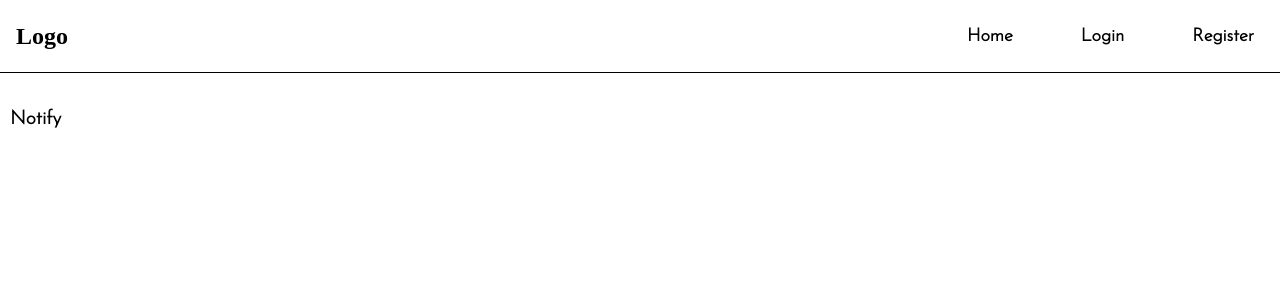
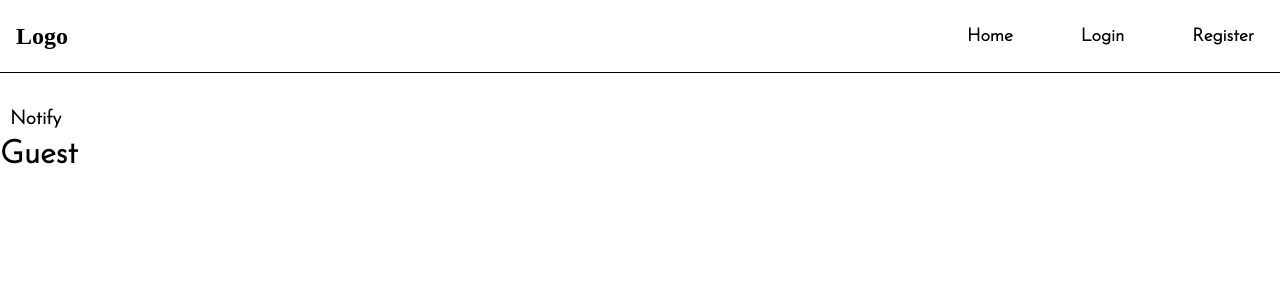
Before and after one commit to Ch1nmayH/Authentication-Frontend, a React (Create React App) app: page / in a window 1280 px wide. Shown: the top 300 px of the page. Built offline with nearby package versions, Linux system fonts and the light colour scheme; a web font is replaced by a local one.

Commit message:
display current user using useContext

```diff
--- a/src/Components/home.jsx
+++ b/src/Components/home.jsx
@@ -1,9 +1,11 @@
-import React from "react";
+import React, { useContext } from "react";
 import { toast, ToastContainer } from "react-toastify";
+import { UserContext } from "../utils/CreateContext";
 
 const customId = "custom-id-yes";
 
 const Home = () => {
+  let { user } = useContext(UserContext);
   const notify = () => {
     toast("I cannot be duplicated!", {
       toastId: customId,
@@ -14,6 +16,7 @@ const Home = () => {
       <div>
         <button onClick={notify}>Notify</button>
       </div>
+      <h1>{user ? user.name : "Guest"}</h1>
       <ToastContainer />
     </>
   );
```
